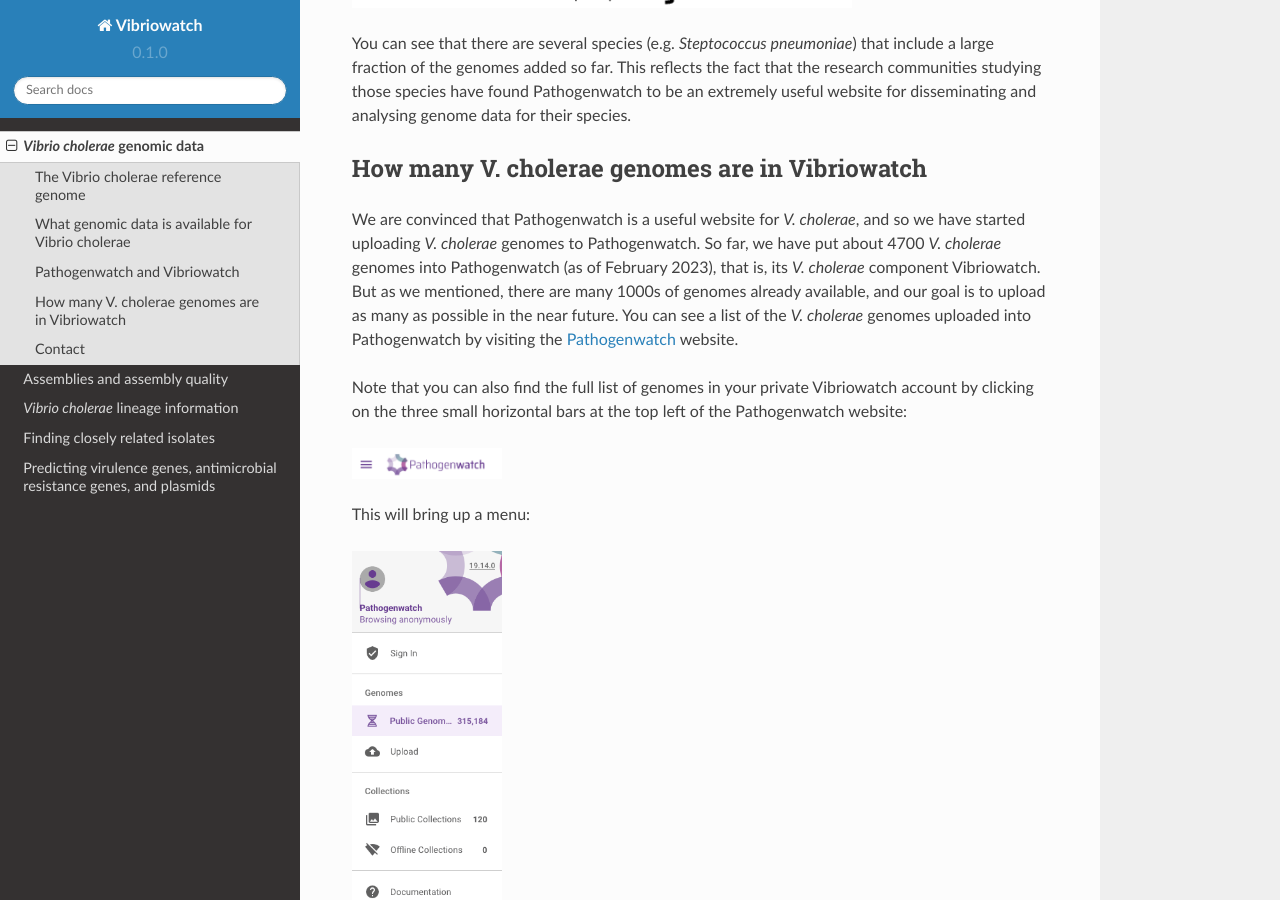
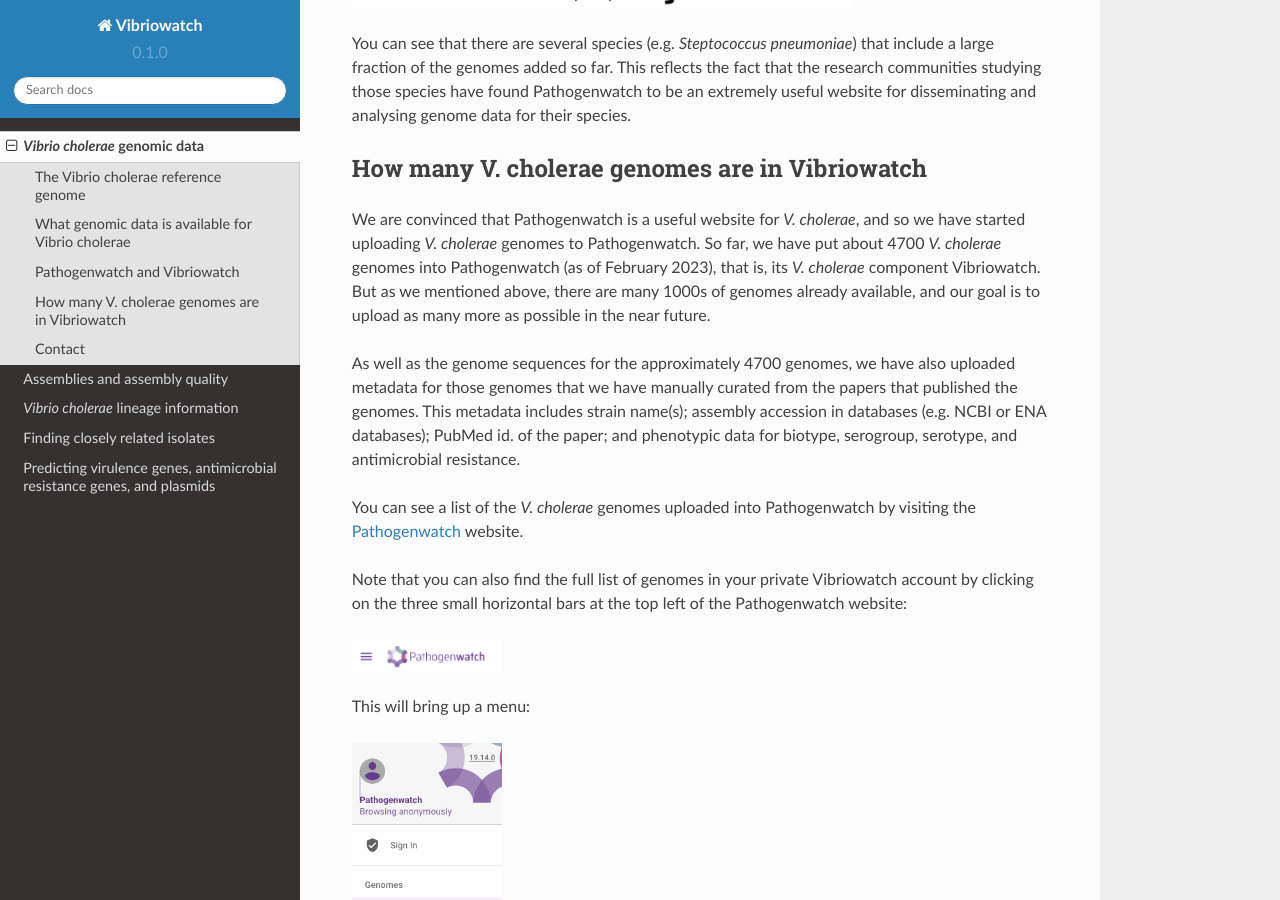
Before and after one commit to avrilcoghlan/vibriowatch, a Sphinx documentation site: the page built from docs/source/vibriogenomes.rst, in a window 1280 px wide and 900 px high, scrolled down 2814 px. Built offline with Sphinx 7.4.7 and the Read the Docs theme 2.0.0, drawn with Linux system fonts in a browser that asks for light colours.

Commit message:
Update vibriogenomes.rst
Added info on metadata

```diff
--- a/docs/source/vibriogenomes.rst
+++ b/docs/source/vibriogenomes.rst
@@ -63,7 +63,13 @@
 How many V. cholerae genomes are in Vibriowatch
 -----------------------------------------------
 
-We are convinced that Pathogenwatch is a useful website for *V. cholerae*, and so we have started uploading *V. cholerae* genomes to Pathogenwatch. So far, we have put about 4700 *V. cholerae* genomes into Pathogenwatch (as of February 2023), that is, its *V. cholerae* component Vibriowatch. But as we mentioned, there are many 1000s of genomes already available, and our goal is to upload as many as possible in the near future. You can see a list of the *V. cholerae* genomes uploaded into Pathogenwatch by visiting the `Pathogenwatch`_ website.
+We are convinced that Pathogenwatch is a useful website for *V. cholerae*, and so we have started uploading *V. cholerae* genomes to Pathogenwatch. So far, we have put about 4700 *V. cholerae* genomes into Pathogenwatch (as of February 2023), that is, its *V. cholerae* component Vibriowatch.
+But as we mentioned above, there are many 1000s of genomes already available, and our goal is to upload as many more as possible in the near future.
+
+As well as the genome sequences for the approximately 4700 genomes, we have also uploaded metadata for those genomes that we have manually curated
+from the papers that published the genomes. This metadata includes strain name(s); assembly accession in databases (e.g. NCBI or ENA databases); PubMed id. of the paper; and phenotypic data for biotype, serogroup, serotype, and antimicrobial resistance.
+
+You can see a list of the *V. cholerae* genomes uploaded into Pathogenwatch by visiting the `Pathogenwatch`_ website.
 
 .. _Pathogenwatch: https://pathogen.watch/
 
```
